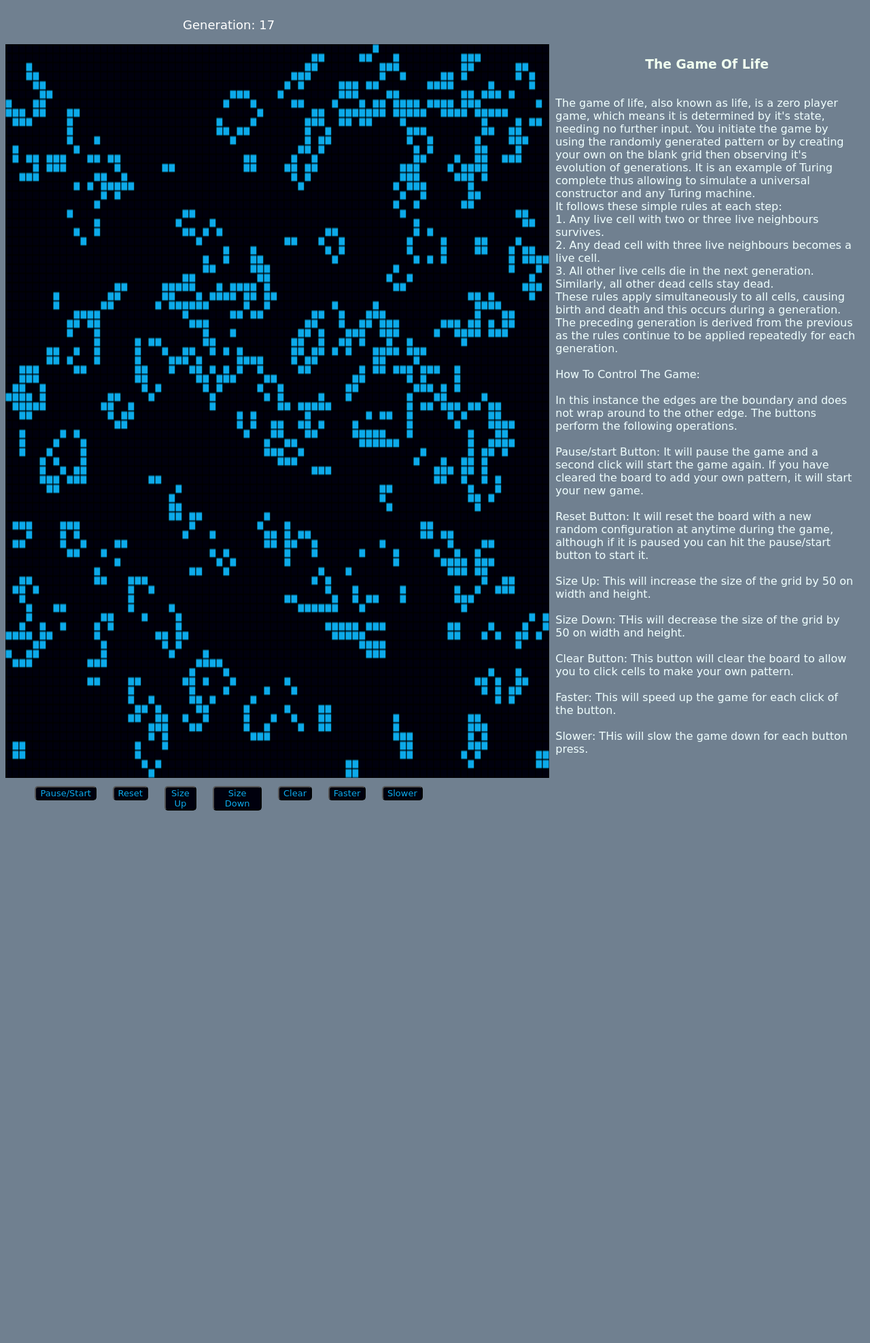
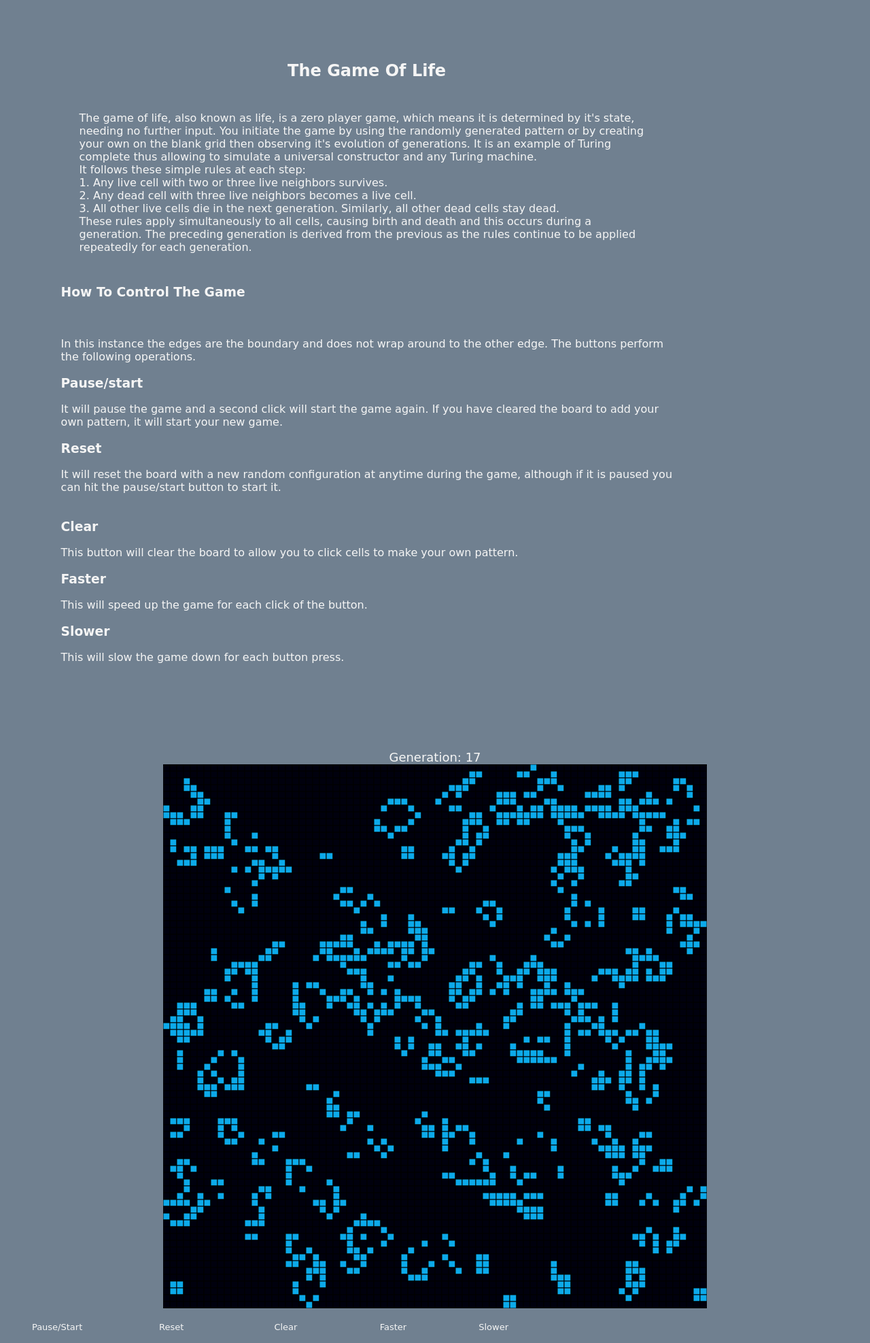
Before and after one commit to MichaelZane/life_as_we_know_it, a PHP site: page / in a window 1280 px wide. Shown: the whole page at 68% size. Before the commit the page ends 1192 px from the top, so only its background shows below. Run offline with PHP 8.4, Linux system fonts and the light colour scheme; some web fonts are replaced.

Commit message:
making responsive with media queries

```diff
--- a/index.html
+++ b/index.html
@@ -9,73 +9,63 @@
 </head>
 <body>
   <div class="page-wrapper"
-    <header>
-
-      <div class="counters">
-        <p class="ctr" >Generation: <span id="counter" >0 </span> </p>
-      </div>
-    </header>
-
-      <div class="container" >
     <div class="wrapper">
-          <h3>The Game Of Life</h3>
+      <h2>The Game Of Life</h2>
       <p class='description' >
 
         <br/>
         The game of life, also known as life, is a zero player game, which means it is determined by it's state, needing no further input.  You initiate the game by using the randomly generated pattern or by creating your own on the blank grid then observing it's evolution of generations.  It is an example of Turing complete thus allowing to simulate a universal constructor and any Turing machine.<br/>
         It follows these simple rules at each step:<br/>
-            1. Any live cell with two or three live neighbours survives.<br/>
-            2. Any dead cell with three live neighbours becomes a live cell.<br/>
+        1. Any live cell with two or three live neighbors survives.<br/>
+        2. Any dead cell with three live neighbors becomes a live cell.<br/>
         3. All other live cells die in the next generation. Similarly, all other dead cells stay dead.<br/>
         These rules apply simultaneously to all cells, causing birth and death and this occurs during a generation. The preceding generation is derived from the previous as the rules continue to be applied repeatedly for each generation.
         <br/>
         <br/>
-            How To Control The Game:<br/>
+        <h3>How To Control The Game</h3><br/>
         <br/>
         In this instance the edges are the boundary and does not wrap around to the other edge.  The buttons perform the following operations.<br/>
         <br/>
-            Pause/start Button: It will pause the game and a second click will start the game again.  If you have cleared the board to add your own pattern, it will start your new game.<br/>
+        <h3>Pause/start </h3> It will pause the game and a second click will start the game again.  If you have cleared the board to add your own pattern, it will start your new game.<br/>
         <br/>
-            Reset Button:  It will reset the board with a new random configuration at anytime during the game, although if it is paused you can hit the pause/start button to start it.<br/>
+        <h3>Reset </h3>  It will reset the board with a new random configuration at anytime during the game, although if it is paused you can hit the pause/start button to start it.<br/>
         <br/>
-            Size Up:  This will increase the size of the grid by 50 on width and height.<br/>
+        <!-- Size Up:  This will increase the size of the grid by 50 on width and height.<br/>
         <br/>
-            Size Down:  THis will decrease the size of the grid by 50 on width and height.<br/>
+        Size Down:  THis will decrease the size of the grid by 50 on width and height.<br/> -->
         <br/>
-            Clear Button: This button will clear the board to allow you to click cells to make your own pattern.<br/>
+        <h3>Clear </h3> This button will clear the board to allow you to click cells to make your own pattern.<br/>
         <br/>
-            Faster:  This will speed up the game for each click of the button.<br/>
+        <h3>Faster</h3>  This will speed up the game for each click of the button.<br/>
         <br/>
-            Slower:  THis will slow the game down for each button press.<br/>
+        <h3>Slower</h3>  This will slow the game down for each button press.<br/>
         <br/>
+        <br/>
+      </p>
+    </div>
+    <div class="canvas-wrap">
+
+      <div class="counters">
+        <p class="ctr" >Generation: <span id="counter" >0 </span> </p>
+      </div>
+      <canvas class="canvas"></canvas>
 
 
-
-
-          </p>
-        </div>
-
-        <canvas class="canvas"></canvas>
-
-      </div>
       <div class="row" >
 
         <button class="btn" onclick="pause()">Pause/Start</button>
-
         <button class="btn" onclick="resetGame()">Reset</button>
-        <button class="btn" onclick="sizeUp()">Size Up</button>
-        <button class="btn4" onclick="sizeDown()">Size Down</button>
+        <!-- <button class="btn" onclick="sizeUp()">Size Up</button>
+        <button class="btn4" onclick="sizeDown()">Size Down</button> -->
         <button class="btn" onclick="clearGrid()">Clear</button>
         <!-- <button class="btn3" onclick='gosperGun()'>Load Gun</button> -->
         <button class="btn2" onclick='speedUp()' >Faster</button>
         <button class="btn2" onclick="slowDown()">Slower</button>
 
-
       </div>
-
+    </div>
       <script src="patterns.js"></script>
       <script src="index.js"></script>
-
   </div>
 </body>
 </html>
--- a/styles.css
+++ b/styles.css
@@ -1,10 +1,47 @@
 body {
     background-color: slategrey;
     font-family: "Chelsea Market", cursive;
+
+
+}
+
+* {
+	margin: 0;
+	padding: 0;
+}
+
+
+
+.page-wrapper {
+	max-width: 900px;
+	color: whitesmoke;
+	margin: 5%;
+	padding: 2%;
+
+
+}
+
+.wrapper {
+    width: 100%;
 }
 
 .canvas-wrap {
-    margin-right: 3%;
+	text-align: center;
+    width: 100%;
+}
+
+.counters {
+
+    width: 100%;
+    font-size: large;
+    display: flex;
+    justify-content: center;
+    color: whitesmoke;
+}
+
+.canvas {
+
+
 }
 
 .container {
@@ -12,76 +49,128 @@ body {
     flex-direction: row-reverse;
 
 }
+
 h3 {
-    text-align: center;
-    color: honeydew;
-}
-.counters {
-    width: 48%;
-    margin-left: 2%;
-    font-size: large;
-    display: flex;
-    justify-content: center;
-    color: white;
+    text-align: left;
+	color: whitesmoke;
+	margin-bottom: 2%;
 }
 
+h2 {
+	text-align: center;
+
+}
 
 .row {
     display: flex;
     justify-content: center;
 
-    margin-left: 2.5%;
-    width: 47%;
+    width: 100%;
 }
 
-.wrapper {
-    width: 50%;
-}
+
 
 .description {
+
     margin: 3%;
-    margin-left: 2%;
-    color: #f0ffff;
+	color: whitesmoke;
+
 }
 
 .btn {
-    width: 18%;
+    width: 20%;
     height: 10%;
     margin: 2%;
-    color: #0caaea;
-    background-color: #00000d;
+    color: whitesmoke;
     font-family: "Chelsea Market", cursive;
     font-size: small;
-    border-radius: 5px;
+	border-radius: 5px;
+	border: none;
+	text-decoration: none;
+	cursor: pointer;
+	background-color: transparent;
 }
 
 .btn2 {
     width: 17%;
     height: 10%;
     margin: 2%;
-    color: #0caaea;
-    background-color: #00000d;
+    color: whitesmoke;
     font-family: "Chelsea Market", cursive;
     font-size: small;
-    border-radius: 5px;
+	border-radius: 5px;
+	border: none;
+	text-decoration: none;
+	cursor: pointer;
+	background-color: transparent;
 }
 .btn3 {
     width: 22%;
     height: 10%;
     margin: 2%;
-    color: #0caaea;
-    background-color: #00000d;
+    color: whitesmoke;
     font-family: "Chelsea Market", cursive;
     font-size: small;
-    border-radius: 5px;
+	border-radius: 5px;
+	border: none;
+	text-decoration: none;
+	cursor: pointer;
+	background-color: transparent;
 }
 .btn4 {
     width: 30%;
     height: 10%;
     margin: 2%;
-    color: #0caaea;
-    background-color: #00000d;
+    color: whitesmoke;
     font-family: "Chelsea Market", cursive;
     font-size: small;
-    border-radius: 5px;
+	border-radius: 5px;
+	border: none;
+	text-decoration: none;
+	cursor: pointer;
+	background-color: transparent;
 }
+
+@media only screen and (min-width: 798px) {
+
+	.page-wrapper {
+		width: 750px;
+	}
+	.canvas {
+		width: 700px;
+		height: 700px;
+	}
+
+}
+
+@media only screen and (max-width: 501px) {
+	.page-wrapper {
+		width: 450px;
+		flex-direction: column-reverse;
+	}
+	.canvas {
+		width: 450px;
+		height: 450px;
+	}
+	.row {
+		width: 450px;
+		align-content: center;
+	}
+	.canvas-wrap {
+		align-content: center;
+	}
+}
+
+@media only screen and (min-width: 998px) {
+	.page-wrapper {
+		width: 100%;
+	}
+	.canvas {
+		width: 800px;
+		height: 800px;
+	}
+	.row {
+		width: 800px;
+		align-content: center;
+	}
+}
```
Lines whose indentation alone changed are shown as unchanged.
